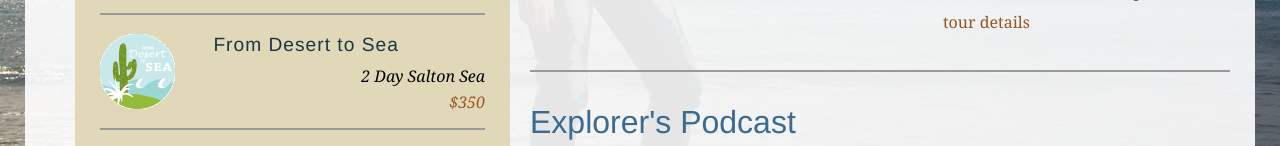
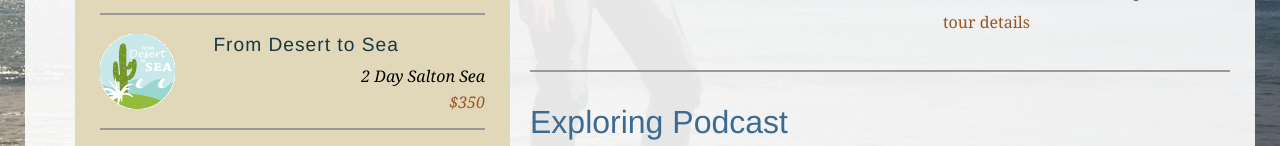
Before and after one commit to rafapaivadeandrade/explore_california, a plain HTML site: page index.html in a window 1280 px wide. Shown: the part 654-800 px from the top of the page. Drawn offline with Linux system fonts and the light colour scheme.

Commit message:
Modified title of index.html

```diff
--- a/index.html
+++ b/index.html
@@ -63,7 +63,7 @@
             <h1>Tour Spotlight</h1>
             <p class="spotlight">This month's spotlight package is Cycle California. Whether you are looking for some serious downhill thrills to a relaxing ride along the coast, you will find something to love in Cycle California.<br /> <span class="accent"><a href="tours_cycle.html" title="Cycle California">tour details</a></span></p>
 
-            <h1>Explorer's Podcast</h1>
+            <h1>Exploring Podcast</h1>
             <p class="videoText">Join us each month as we publish a new Explore California video podcast, with featured tours, customer photos, and some exciting new features!<span class="accent"><a href="explorers/video.html" title="Video Podcast">Watch the full video</a></span></p>
           </div>
         </div>
```
